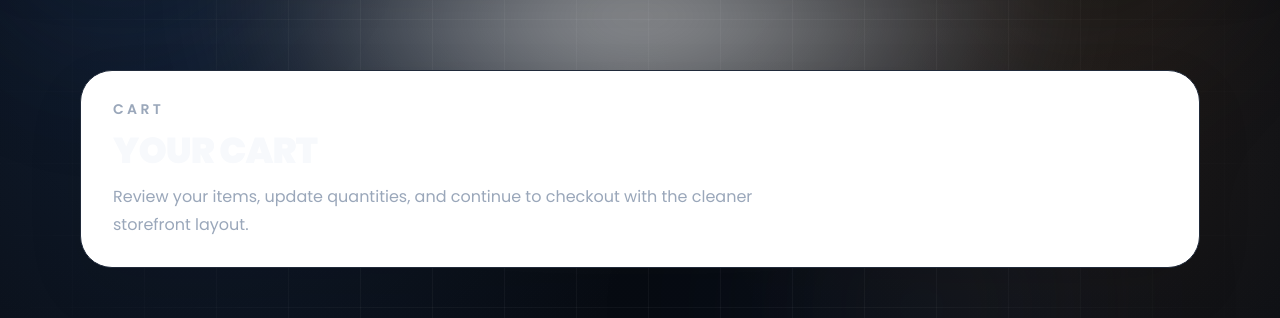
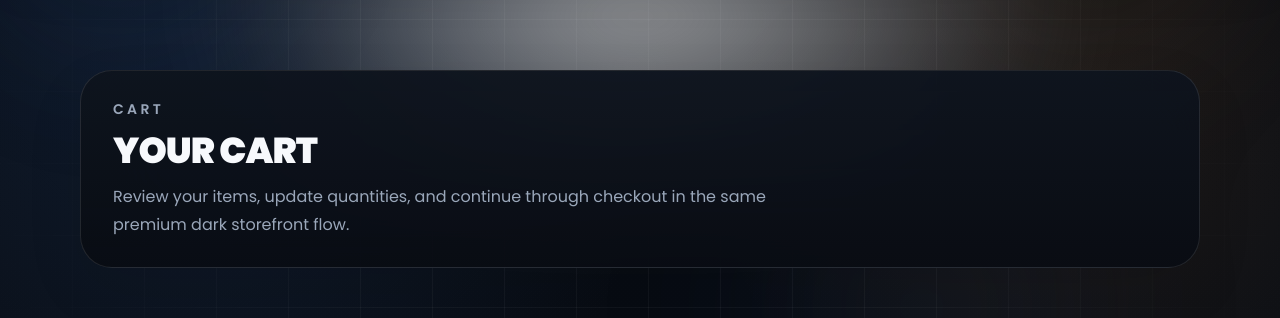
Before and after one commit to bharshit63880/Sastify-, a React (Create React App) app in the folder frontend/: page /cart in a window 1280 px wide. Shown: the part 269-587 px from the top of the page. Built offline with nearby package versions, Linux system fonts and the light colour scheme; no server answers.

Commit message:
Refine cinematic dark storefront UI

```diff
--- a/frontend/src/pages/CartPage.jsx
+++ b/frontend/src/pages/CartPage.jsx
@@ -11,13 +11,13 @@ export const CartPage = () => {
       <Section className="pt-4">
         <Card
           hover={false}
-          className="rounded-[28px] border border-border bg-white px-5 py-6 shadow-[0_18px_40px_rgba(17,17,17,0.04)] sm:px-6 sm:py-7 md:rounded-[32px] lg:px-8"
+          className="rounded-[28px] border border-white/8 bg-[linear-gradient(180deg,rgba(13,19,29,0.96),rgba(8,11,18,0.94))] px-5 py-6 shadow-[0_24px_56px_rgba(0,0,0,0.28)] sm:px-6 sm:py-7 md:rounded-[32px] lg:px-8"
         >
           <div className="space-y-3">
             <p className="text-sm font-semibold uppercase tracking-[0.24em] text-textSecondary">Cart</p>
             <h1 className="text-3xl font-black uppercase tracking-tight text-textPrimary sm:text-4xl">YOUR CART</h1>
             <p className="max-w-2xl text-base leading-7 text-textSecondary">
-              Review your items, update quantities, and continue to checkout with the cleaner storefront layout.
+              Review your items, update quantities, and continue through checkout in the same premium dark storefront flow.
             </p>
           </div>
         </Card>
```
